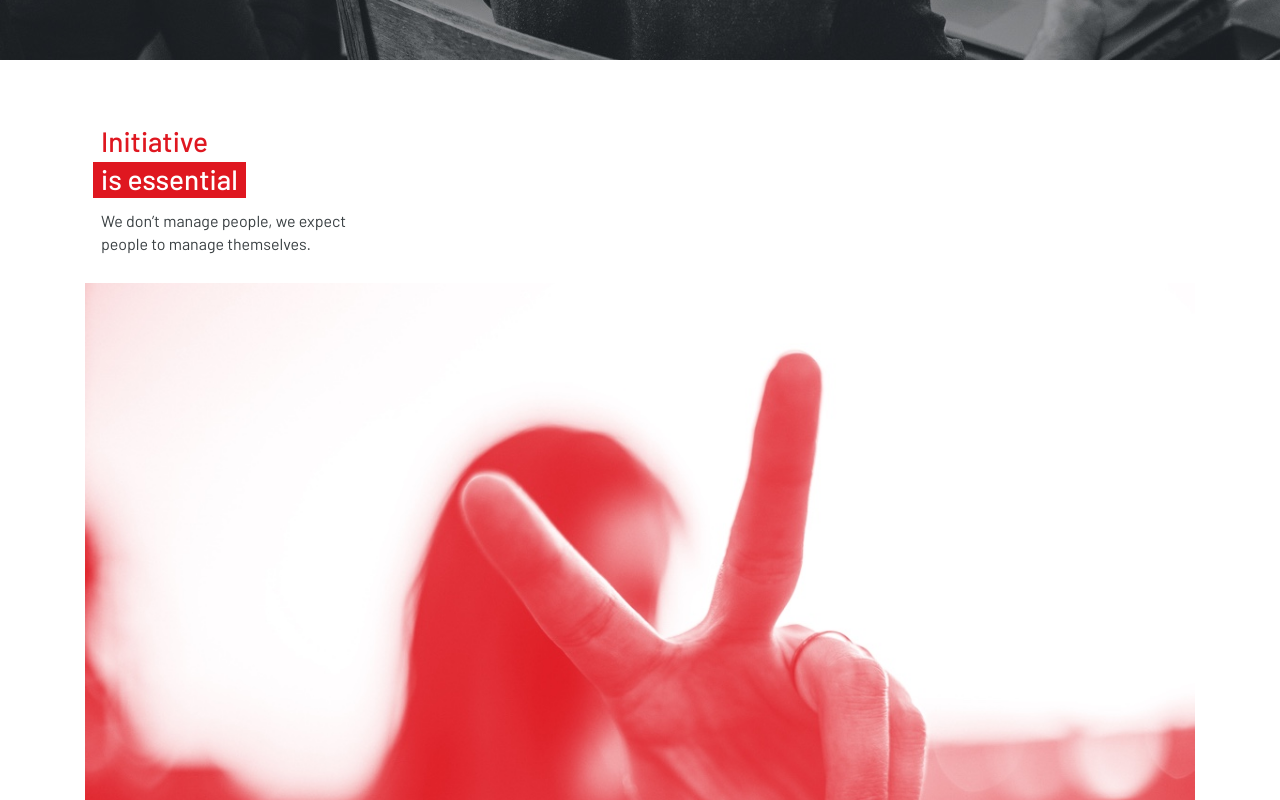
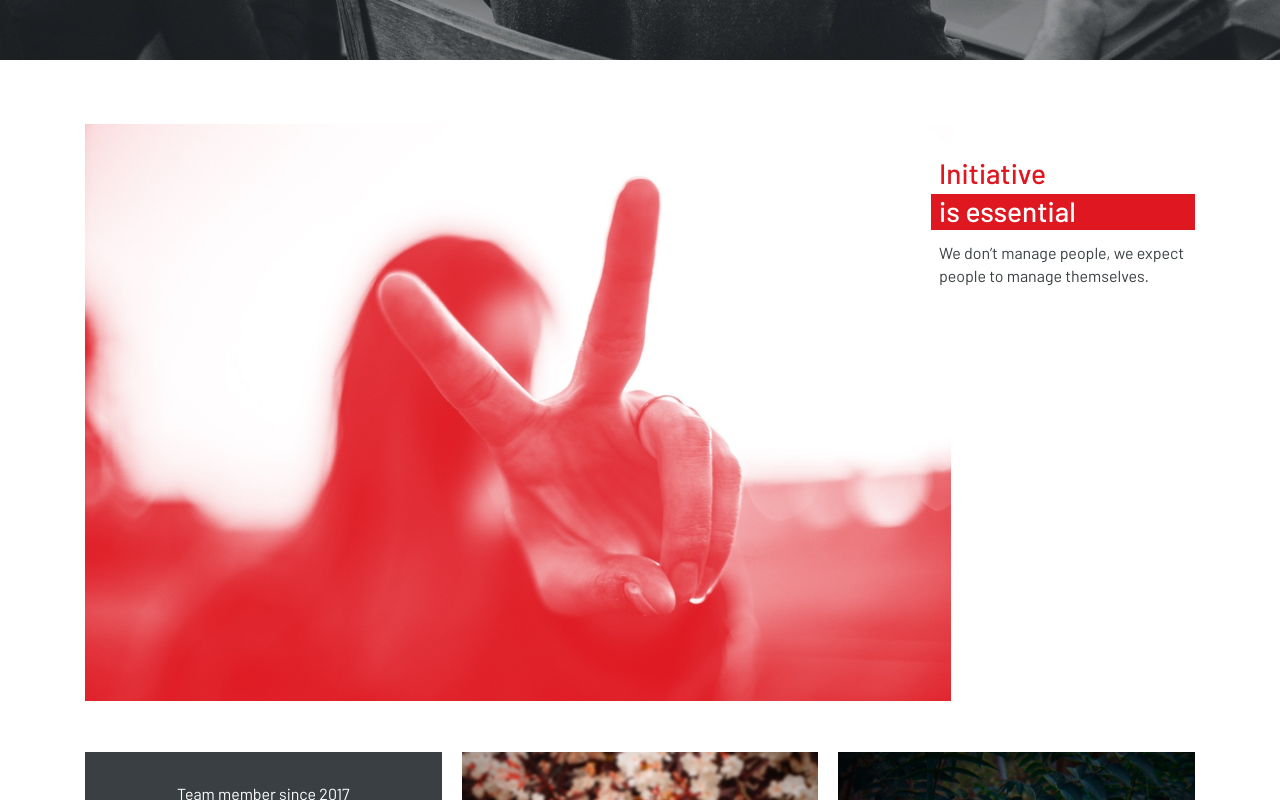
Before and after one commit to axlbert/schmiede-website-new, a Next.js app: page /about in a window 1280 px wide. Shown: the part 740-1540 px from the top of the page. Built offline with nearby package versions, Linux system fonts and the light colour scheme.

Commit message:
update culture carousel markup

```diff
--- a/pages/about/culture-carousel.css
+++ b/pages/about/culture-carousel.css
@@ -1,8 +1,13 @@
+.CultureCarousel {
+  position: relative;
+}
+
 .CultureCarousel-Image {
   width: 100%;
 }
 
 .CultureCarousel-TextBlock {
+  display: inline-block;
   margin-bottom: 1.75rem;
   padding-left: .5rem;
 }
@@ -28,3 +33,23 @@
   color: #393f42;
   line-height: 1.4;
 }
+
+@media (min-width: 768px) {
+  .CultureCarousel-Image {
+    width: 75%;
+  }
+  .CultureCarousel-TextBlock {
+    position: absolute;
+    top: 2rem;
+    right: 0;
+    width: 17rem;
+  }
+  .CultureCarousel-Subtitle {
+    display: block;
+  }
+}
+@media (min-width: 992px) {
+  .CultureCarousel-Image {
+    width: 78%;
+  }
+}
--- a/pages/about/index.js
+++ b/pages/about/index.js
@@ -49,7 +49,7 @@ export default function About() {
               </span>
             </div>
             <div className="CultureCarousel-Paragraph">
-              We don’t manage people, we expect<br />
+              We don’t manage people, we expect
               people to manage themselves.
             </div>
           </div>
```
